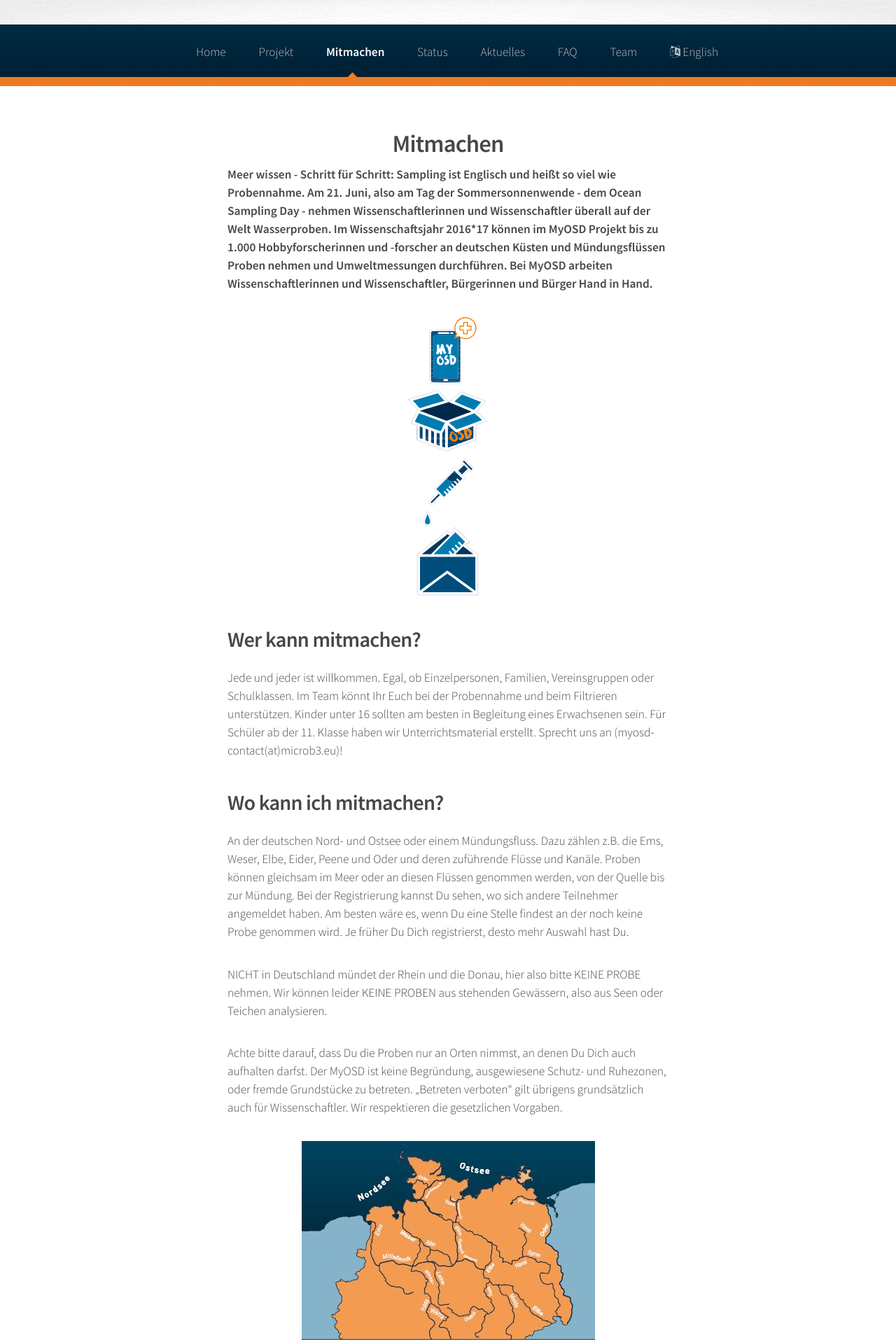
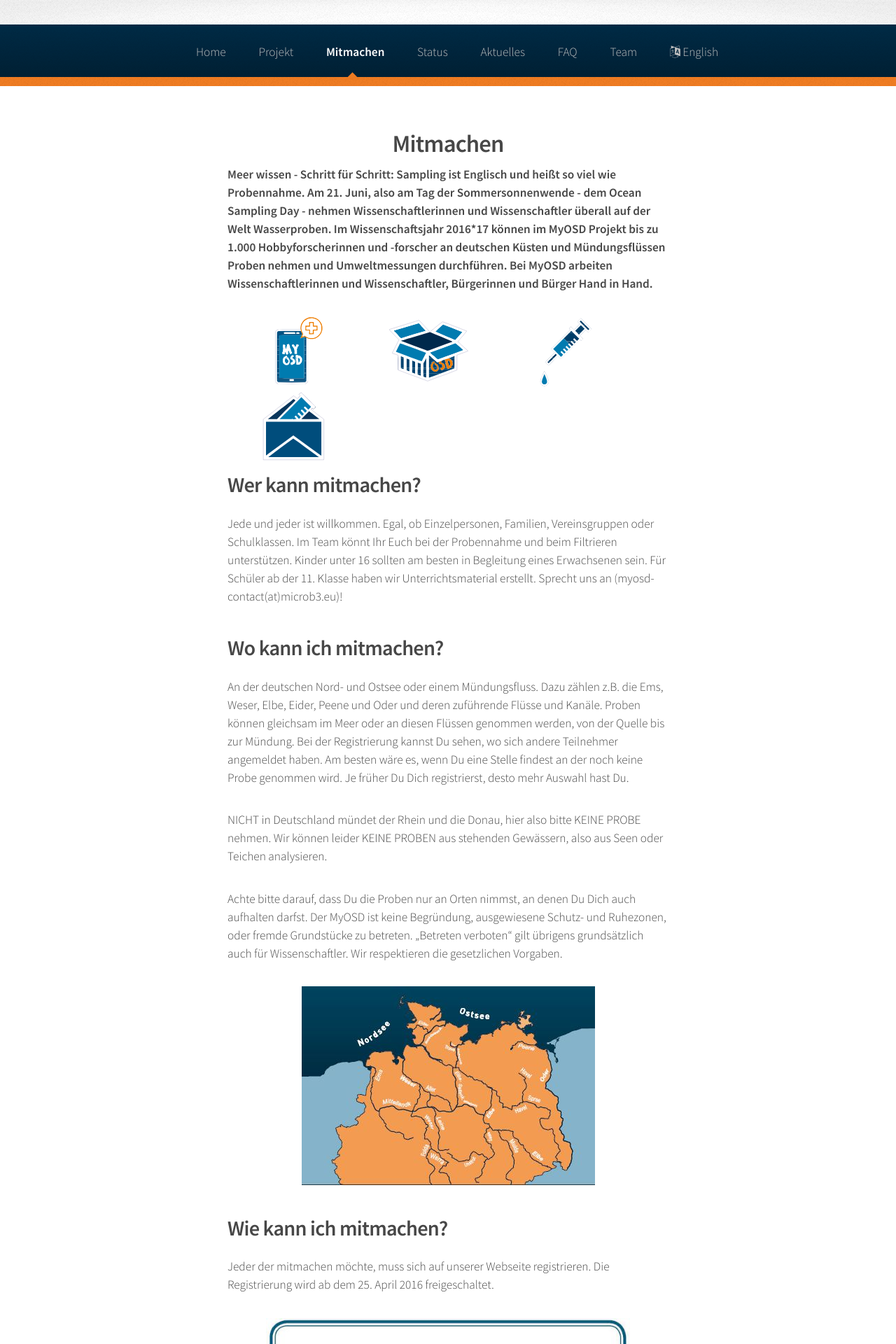
Before and after one commit to myosd/myosd.github.io, a Jekyll site: the page built from mitmachen/index.md, in a window 1280 px wide. Shown: the top 1920 px of the page at 70% size. Built offline with Jekyll 4.4.1, drawn with Linux system fonts in a browser that asks for light colours.

Commit message:
mitmach icons nebeneinander

```diff
--- a/mitmachen/index.md
+++ b/mitmachen/index.md
@@ -10,7 +10,13 @@ published: true
 
 **Meer wissen - Schritt für Schritt: Sampling ist Englisch und heißt so viel wie Probennahme. Am 21. Juni, also am Tag der Sommersonnenwende - dem Ocean Sampling Day - nehmen Wissenschaftlerinnen und Wissenschaftler überall auf der Welt Wasserproben. Im Wissenschaftsjahr 2016*17 können im MyOSD Projekt bis zu 1.000 Hobbyforscherinnen und -forscher an deutschen Küsten und Mündungsflüssen Proben nehmen und Umweltmessungen durchführen. Bei MyOSD arbeiten Wissenschaftlerinnen und Wissenschaftler, Bürgerinnen und Bürger Hand in Hand.**
 
-<img src="/assets/images/handy.svg" width="190" height="100" /><img src="/assets/images/box.svg" width="190" height="100" /><img src="/assets/images/spritze.svg" width="190" height="100" /><img src="/assets/images/brief.svg" width="190" height="100" />
+<div class="block">
+  <img src="/assets/images/handy.svg" width="190" height="100" />
+  <img src="/assets/images/box.svg" width="190" height="100" />
+  <img src="/assets/images/spritze.svg" width="190" height="100" />
+  <img src="/assets/images/brief.svg" width="190" height="100" />
+</div>
+
 
 ## Wer kann mitmachen?
 
```
